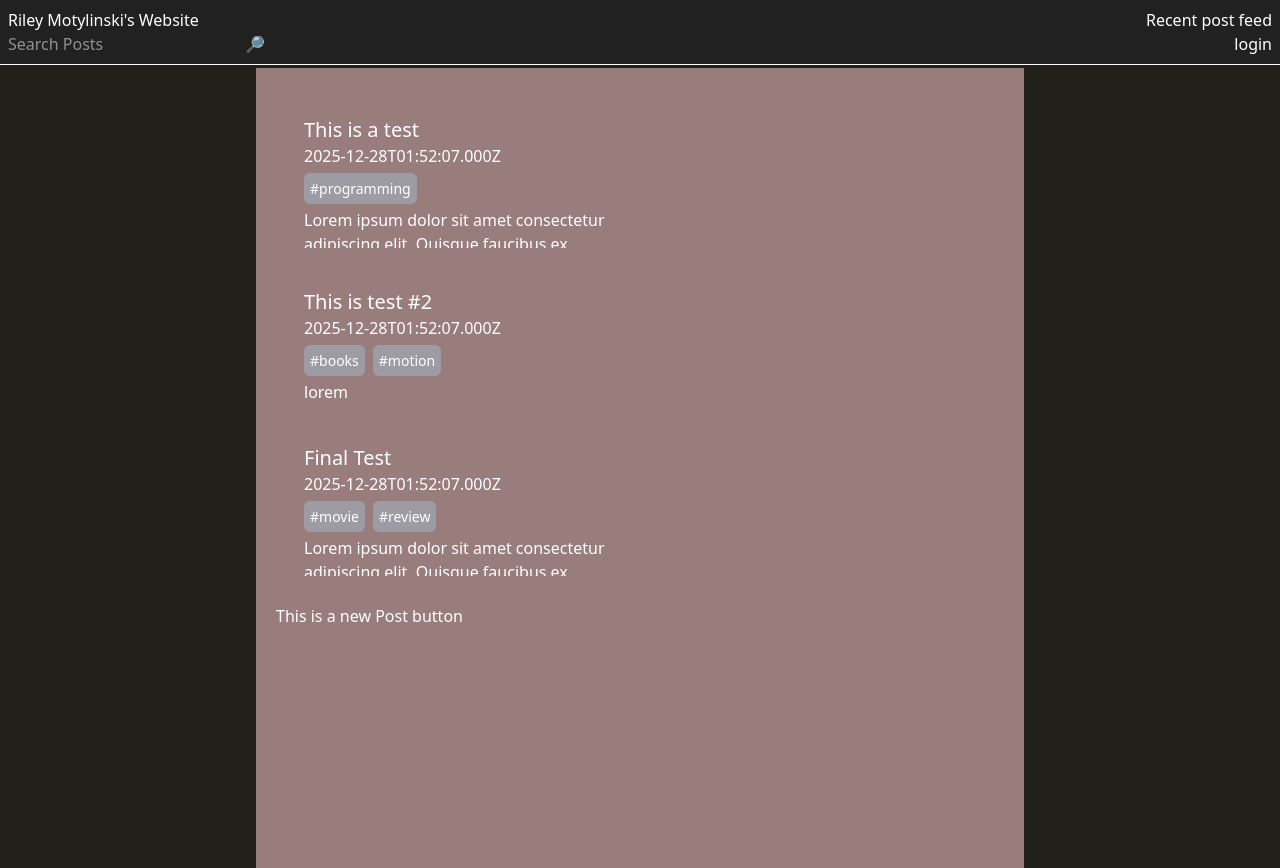
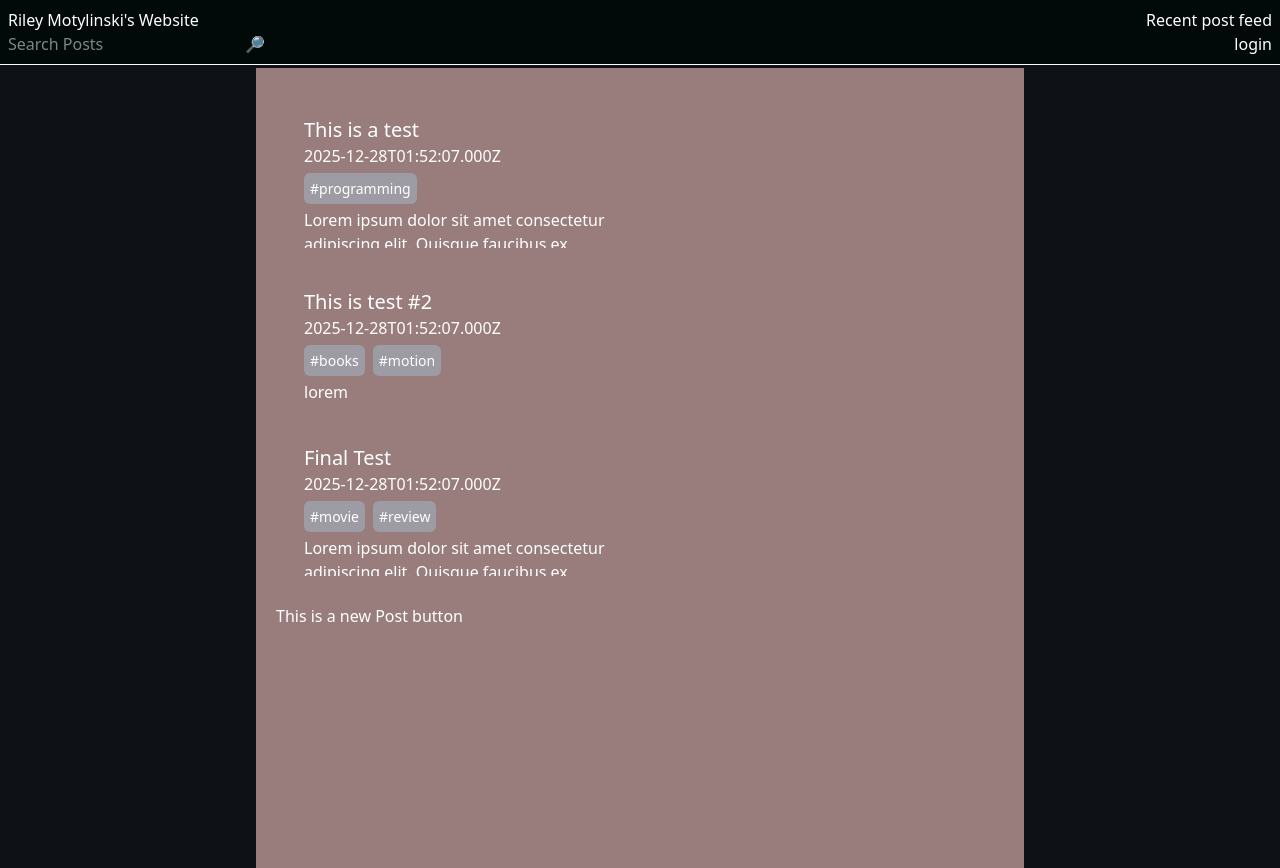
Before and after one commit to rileymotylinski/riley-motylinski, a Next.js app: page / in a window 1280 px wide. Built offline with nearby package versions, Linux system fonts and the light colour scheme.

Commit message:
feat: post preivews for admin dashboard

```diff
--- a/src/app/admin/dashboard/page.tsx
+++ b/src/app/admin/dashboard/page.tsx
@@ -10,8 +10,17 @@ export default async function Dashboard() {
 
     return(
         <>
-            <AdminPostFeed />
-            <SignOut />
+            <div> <SignOut /></div>
+
+            <div className="flex justify-center">
+                <div className="grid grid-cols-1 place-content-center">
+                    <AdminPostFeed />
+
+
+                </div>
+
+            </div>
+
         </>
     )
 
--- a/src/app/globals.css
+++ b/src/app/globals.css
@@ -10,15 +10,10 @@
   --font-sans: var(--font-geist-sans);
   --font-mono: var(--font-geist-mono);
 
-  --color-background: #212121;
-  --color-background-light: #212119;
+  --color-background: #020909;
+  --color-background-light: #0e1116;
   --color-taupe: #987D7C;
   --color-lilac-ash: #A09CB0;
   --color-powder-blue: #A3B9C9;
 
 }
-
-body {
-  color: white;
-  background: #212119;
-}
--- a/src/app/layout.tsx
+++ b/src/app/layout.tsx
@@ -15,7 +15,7 @@ export default function RootLayout({
 }>) {
   return (
     <html lang="en">
-      <body className="bg-off-white"
+      <body className="bg-background-light text-white"
 
       >
         <Toolbar />
--- a/src/components/AdminPost/AdminPostPreview.tsx
+++ b/src/components/AdminPost/AdminPostPreview.tsx
@@ -1,4 +1,4 @@
-import type { FC } from "react";
+import { useState, type FC } from "react";
 import { PostData } from "../../app/api/posts/[id]/route";
 
 type Props = {
@@ -6,13 +6,15 @@ type Props = {
 }
 
 export const AdminPostPreview: FC<Props> = ({ post }) => {
+
+    const [toolbarOpen, setToolBarOpen] = useState(false);
     return(
         <>
-            <div className="rounded-xl p-2.5 bg-background">
-                <div className="hover:bg-background-light/50">
-                    <p>{post.content}</p>
-                </div>
+            <div className="bg-background m-5 p-2 grid grid-cols-1 grid-rows-auto rounded-xl" onMouseEnter={() => setToolBarOpen(true)} onMouseLeave={() => setToolBarOpen(false)}>
+                <p className=" p-5 bg-background h-50 w-50 overflow-clip">{post.content}</p>
+                { toolbarOpen && (<div className="rounded-xl text-center bg-background-light"> This is a toolbar</div>) }
             </div>
+
         </>
     )
 }
--- a/src/components/SignOut.tsx
+++ b/src/components/SignOut.tsx
@@ -9,7 +9,11 @@ export function SignOut() {
         // TODO: Redirect on logout
       }}
     >
-      <button type="submit">Sign Out</button>
+
+
+
+    <button type="submit" className="p-1 text-cente ml-2.5 mt-2.5 rounded-md bg-blue-600 hover:bg-blue-700 active:bg-blue-800">Sign out</button>
+
     </form>
   )
 }
```
